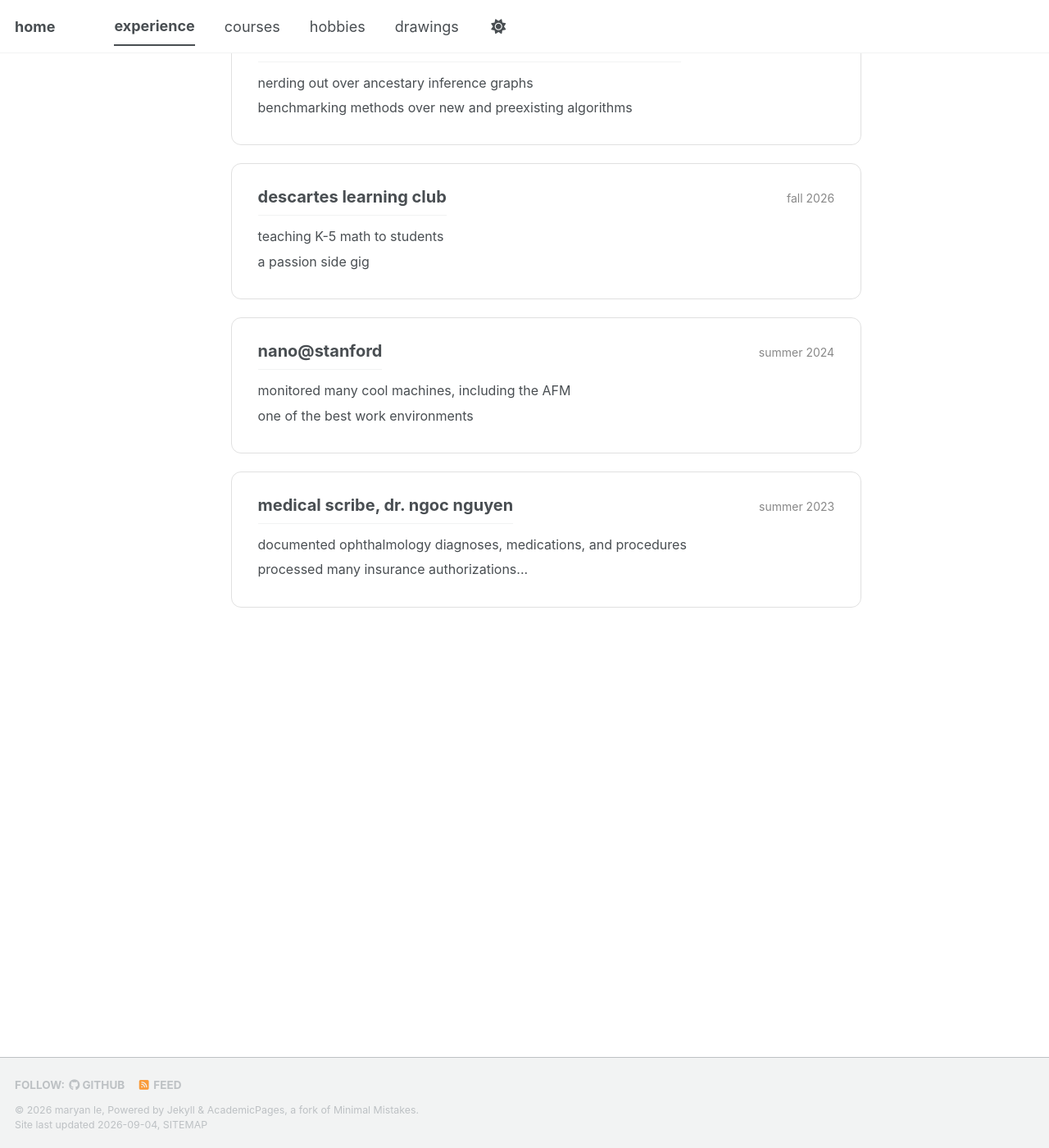
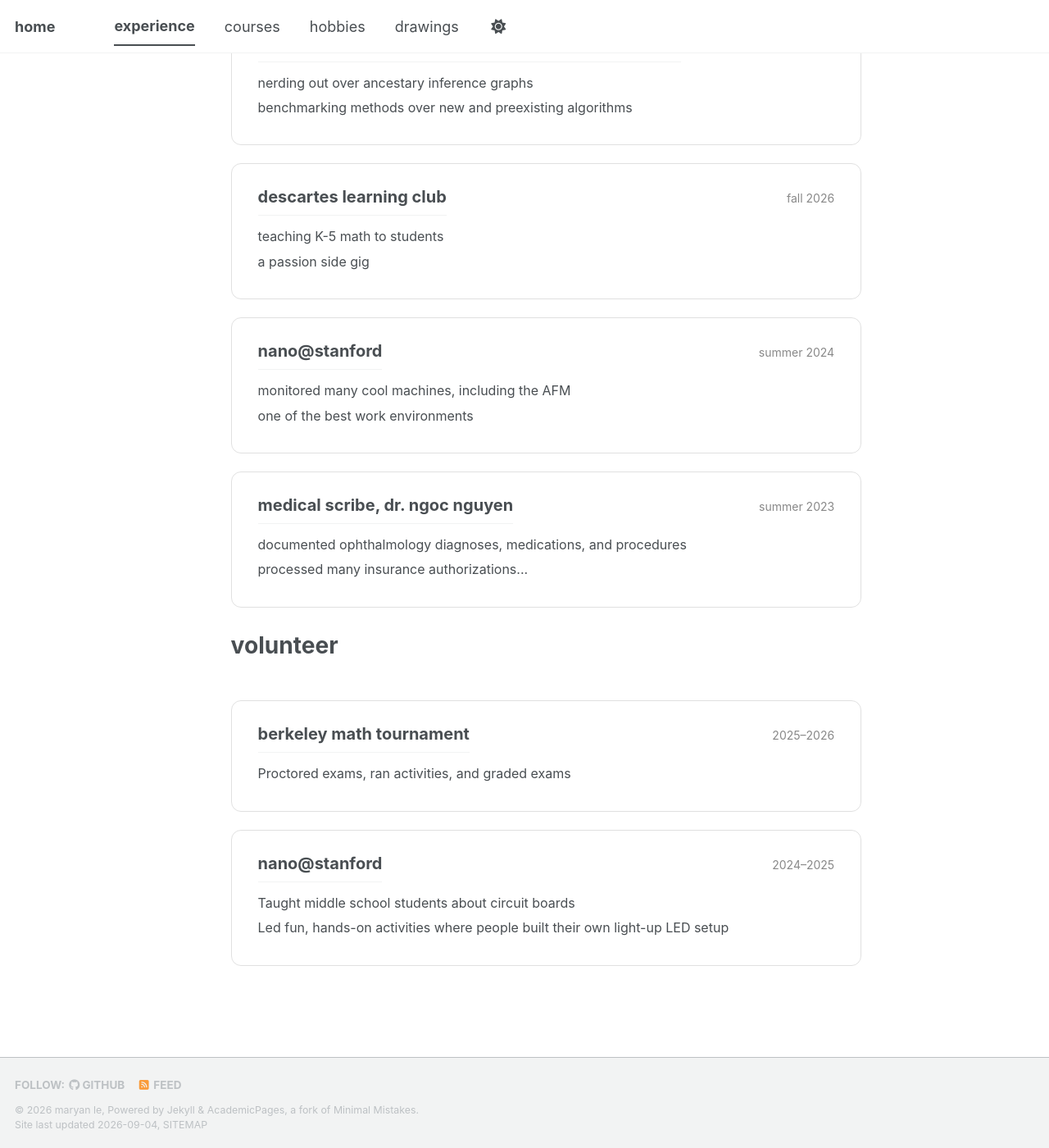
Before and after one commit to lemaryan/lemaryan.github.io, a Jekyll site: the page built from _pages/experience.html, in a window 1280 px wide and 1400 px high, scrolled down 319 px. Shown: the whole window at 82% size. Built offline with Jekyll 4.4.1, drawn with Linux system fonts in a browser that asks for light colours; a style sheet for code colours, icons or effects is not loaded.

Commit message:
Update experience.html

```diff
--- a/_pages/experience.html
+++ b/_pages/experience.html
@@ -63,8 +63,70 @@ author_profile: false
   margin: 4px 0;
 }
 
+
+/* Volunteer section */
+
+.volunteer-container {
+  width: 100%;
+  margin: 50px 0 30px;
+}
+
+.volunteer-box {
+  width: 100%;
+  box-sizing: border-box;
+  padding: 28px 32px;
+  margin-bottom: 22px;
+
+  /* Matches your site's background */
+  background-color: transparent;
+
+  border: 1px solid rgba(0, 0, 0, 0.12);
+  border-radius: 12px;
+
+  transition: transform 0.2s ease, box-shadow 0.2s ease;
+}
+
+.volunteer-box:hover {
+  transform: translateY(-2px);
+  box-shadow: 0 5px 15px rgba(0, 0, 0, 0.08);
+}
+
+.volunteer-header {
+  display: flex;
+  justify-content: space-between;
+  align-items: baseline;
+  gap: 20px;
+  margin-bottom: 12px;
+}
+
+.volunteer-title {
+  font-size: 20px;
+  font-weight: 700;
+  color: inherit;
+  margin: 0;
+}
+
+.volunteer-date {
+  font-size: 14px;
+  color: #888;
+  white-space: nowrap;
+}
+
+.volunteer-description {
+  font-size: 16px;
+  line-height: 1.65;
+  color: inherit;
+}
+
+.volunteer-description p {
+  margin: 4px 0;
+}
+
+
 /* Mobile */
+
 @media screen and (max-width: 700px) {
+
   .experience-box {
     padding: 22px;
   }
@@ -77,9 +139,24 @@ author_profile: false
     display: block;
     margin-top: 5px;
   }
+
+  .volunteer-box {
+    padding: 22px;
+  }
+
+  .volunteer-header {
+    display: block;
+  }
+
+  .volunteer-date {
+    display: block;
+    margin-top: 5px;
+  }
 }
 </style>
 
+
+<!-- Experience -->
 
 <div class="experience-container">
 
@@ -100,7 +177,8 @@ author_profile: false
     </div>
   </div>
 
-   <!-- Stanford Research -->
+
+  <!-- Stanford Research -->
   <div class="experience-box">
     <div class="experience-header">
       <h2 class="experience-title">
@@ -117,6 +195,7 @@ author_profile: false
       <p>benchmarking methods over new and preexisting algorithms</p>
     </div>
   </div>
+
 
   <!-- Descartes Learning Club -->
   <div class="experience-box">
@@ -175,3 +254,48 @@ author_profile: false
   </div>
 
 </div>
+
+
+<!-- Volunteer -->
+
+<h1>volunteer</h1>
+
+<div class="volunteer-container">
+
+  <!-- Volunteer Organization 1 -->
+  <div class="volunteer-box">
+    <div class="volunteer-header">
+      <h2 class="volunteer-title">
+        berkeley math tournament
+      </h2>
+
+      <div class="volunteer-date">
+        2025–2026
+      </div>
+    </div>
+
+    <div class="volunteer-description">
+      <p>Proctored exams, ran activities, and graded exams</p>
+    </div>
+  </div>
+
+
+  <!-- Volunteer Organization 2 -->
+  <div class="volunteer-box">
+    <div class="volunteer-header">
+      <h2 class="volunteer-title">
+        nano@stanford
+      </h2>
+
+      <div class="volunteer-date">
+        2024–2025
+      </div>
+    </div>
+
+    <div class="volunteer-description">
+      <p>Taught middle school students about circuit boards</p>
+      <p>Led fun, hands-on activities where people built their own light-up LED setup</p>
+    </div>
+  </div>
+
+</div>
```
